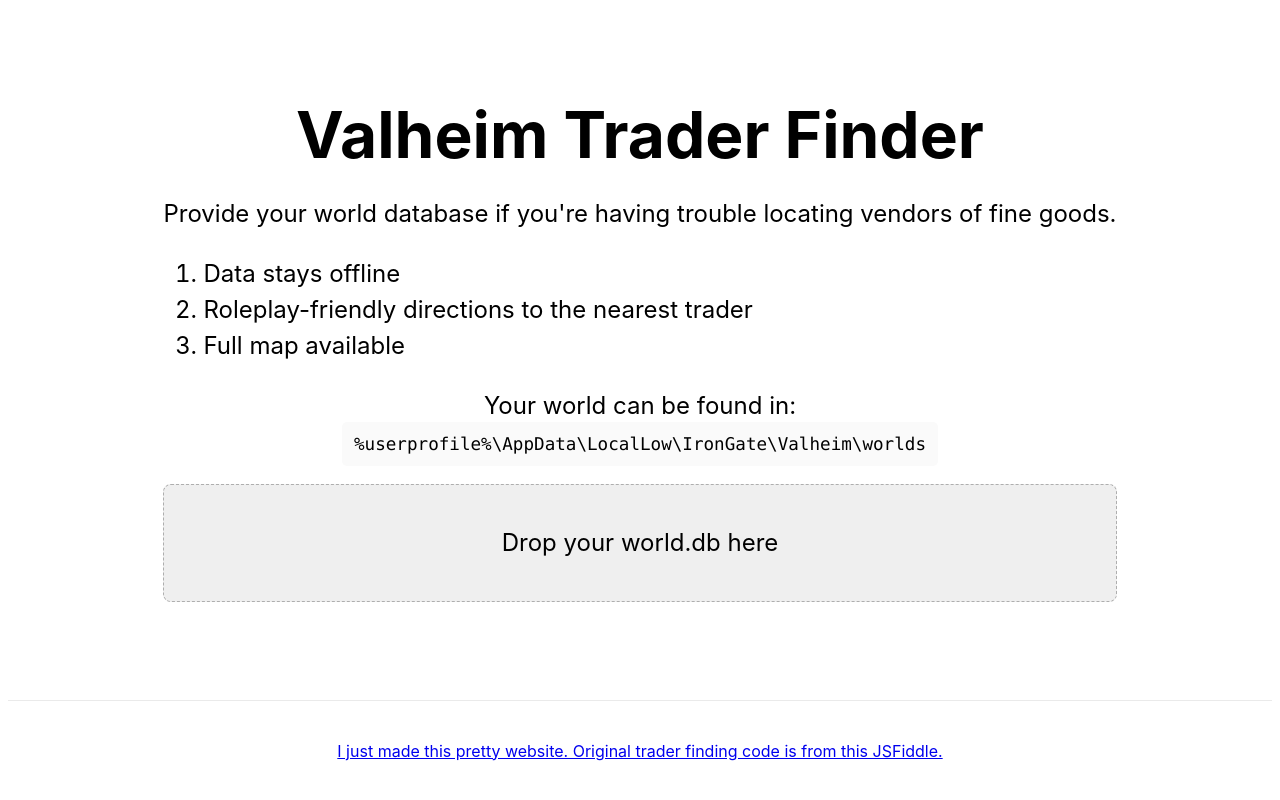
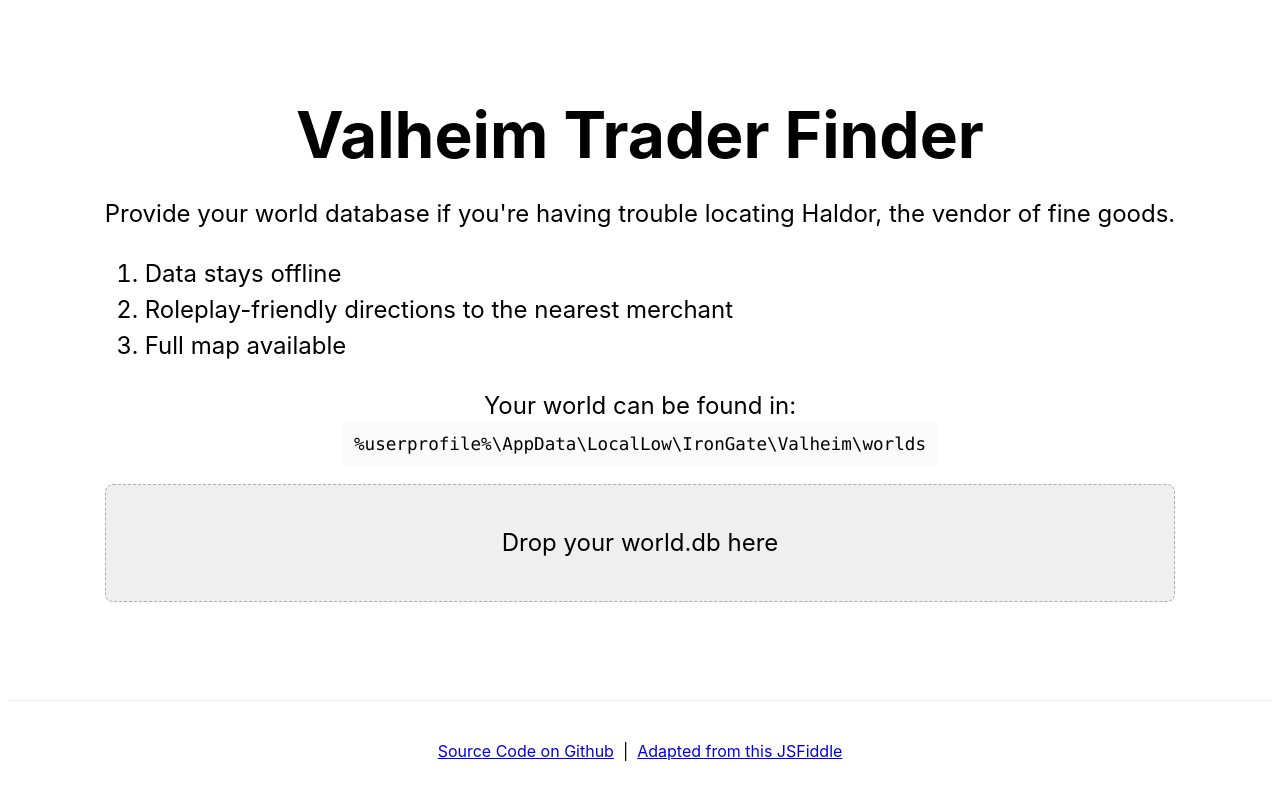
Before and after one commit to morinted/valheim-trader-finder, a Next.js app: page / in a window 1280 px wide. Built offline with nearby package versions, Linux system fonts and the light colour scheme.

Commit message:
Add source code link

```diff
--- a/pages/index.js
+++ b/pages/index.js
@@ -22,11 +22,11 @@
         <div className={styles.description}>
           <p>
             Provide your world database if you're having trouble locating
-            vendors of fine goods.
+            Haldor, the vendor of fine goods.
           </p>
           <ol className={styles.ol}>
             <li>Data stays offline</li>
-            <li>Roleplay-friendly directions to the nearest trader</li>
+            <li>Roleplay-friendly directions to the nearest merchant</li>
             <li>Full map available</li>
           </ol>
           <p>
@@ -87,12 +87,18 @@
 
       <footer className={styles.footer}>
         <a
+          href="https://github.com/morinted/valheim-trader-finder"
+          target="_blank"
+          rel="noopener noreferrer"
+        >
+          Source Code on Github
+        </a>&nbsp;&nbsp;|&nbsp;&nbsp;
+        <a
           href="https://jsfiddle.net/b7mjeuan/"
           target="_blank"
           rel="noopener noreferrer"
         >
-          I just made this pretty website. Original trader finding code is from
-          this JSFiddle.
+          Adapted from this JSFiddle
         </a>
       </footer>
     </div>
```
